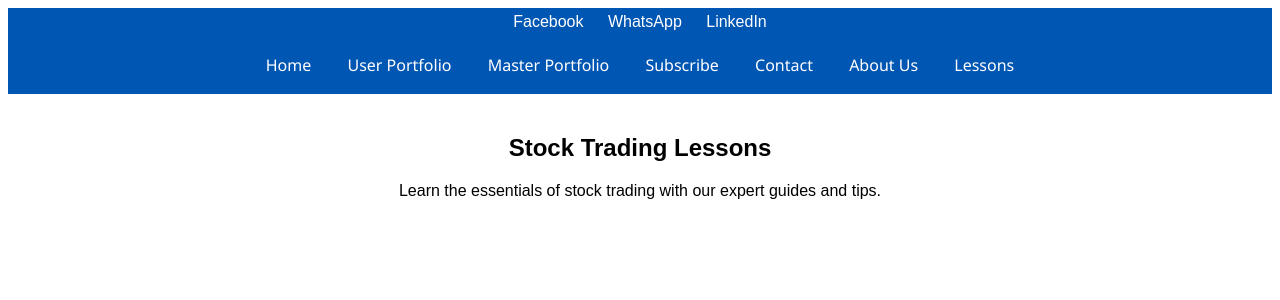
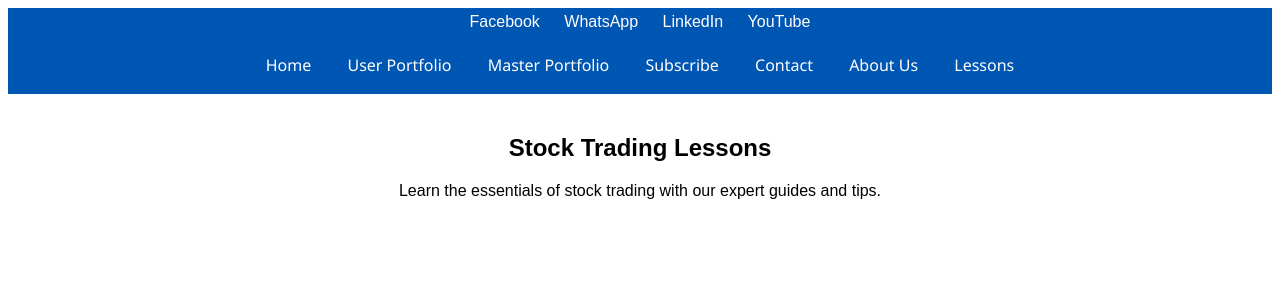
Before and after one commit to mastindersingh/stock-db, a Flask app: page /blog in a window 1280 px wide. Shown: the top 300 px of the page. Run offline with Flask 2, Linux system fonts and the light colour scheme; data that the repository does not hold is empty; some libraries are stand-ins or nearby versions.

Commit message:
Update base.html

```diff
--- a/templates/base.html
+++ b/templates/base.html
@@ -52,9 +52,10 @@
 <body>
     <!-- Top Social Media Bar -->
     <div class="top-social-media">
-        <a href="https://www.facebook.com" target="_blank">Facebook</a>
+       <a href="https://www.facebook.com/stocksadvice/" target="_blank">Facebook</a> <!-- Updated Facebook link -->
         <a href="https://wa.me" target="_blank">WhatsApp</a>
         <a href="https://www.linkedin.com" target="_blank">LinkedIn</a>
+        <a href="https://www.youtube.com/@stockseducation-mc3eq" target="_blank">YouTube</a>
     </div>
 
     <!-- Navbar -->
```
